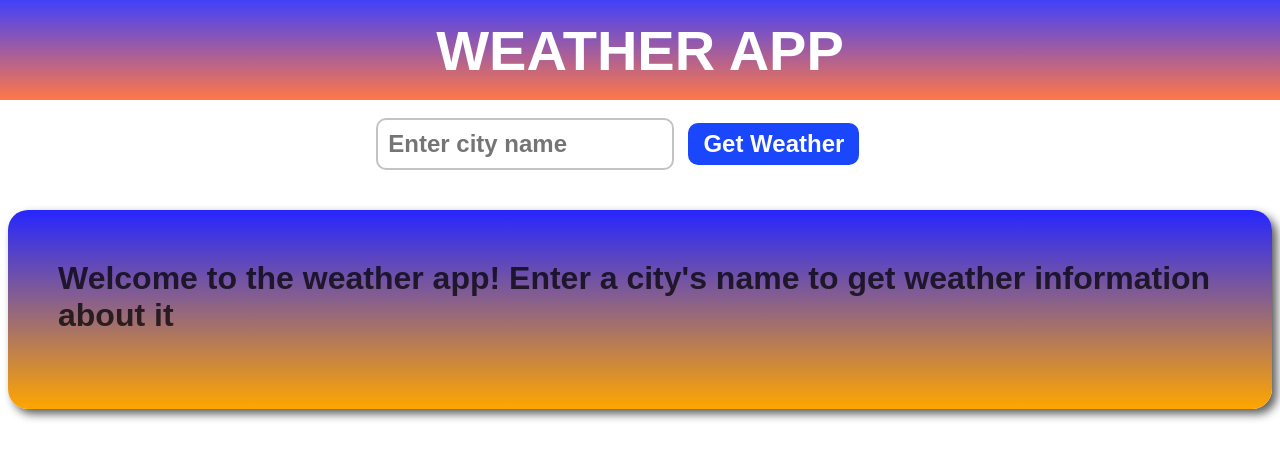
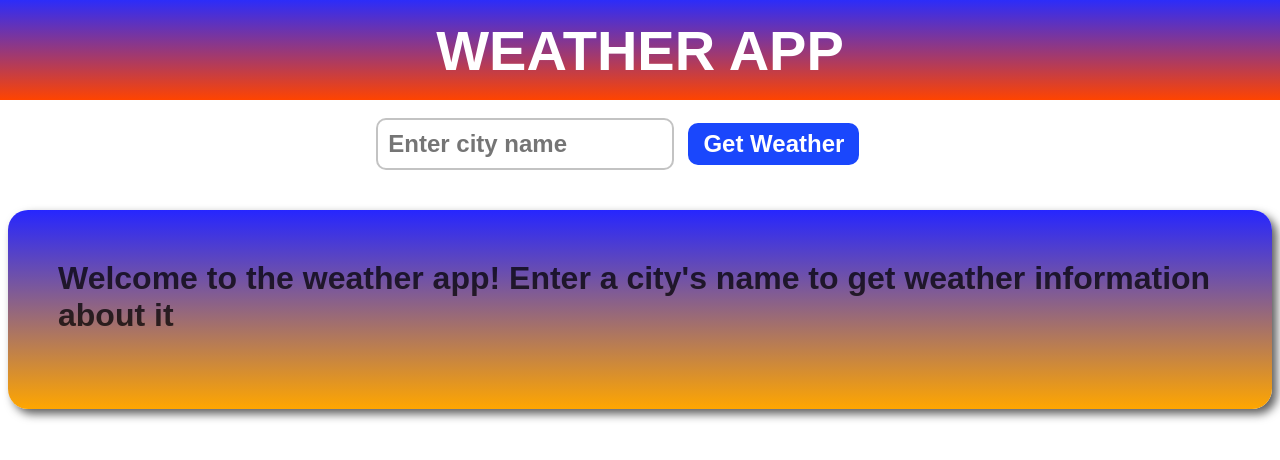
Before and after one commit to Rafikxix/Rafikxix.github.io, a plain HTML site: page index.html in a window 1280 px wide. Drawn offline with Linux system fonts and the light colour scheme.

Commit message:
Update style.css

```diff
--- a/style.css
+++ b/style.css
@@ -32,7 +32,7 @@ body{
     display: flex;
     justify-content: center;
     align-items: center;
-    background: linear-gradient(180deg, rgba(44, 44, 250, 0.9), rgba(255, 68, 0, 0.721));
+    background: linear-gradient(180deg, rgb(44, 44, 250), rgb(255, 68, 0));
     color: white;
 }
 
```
